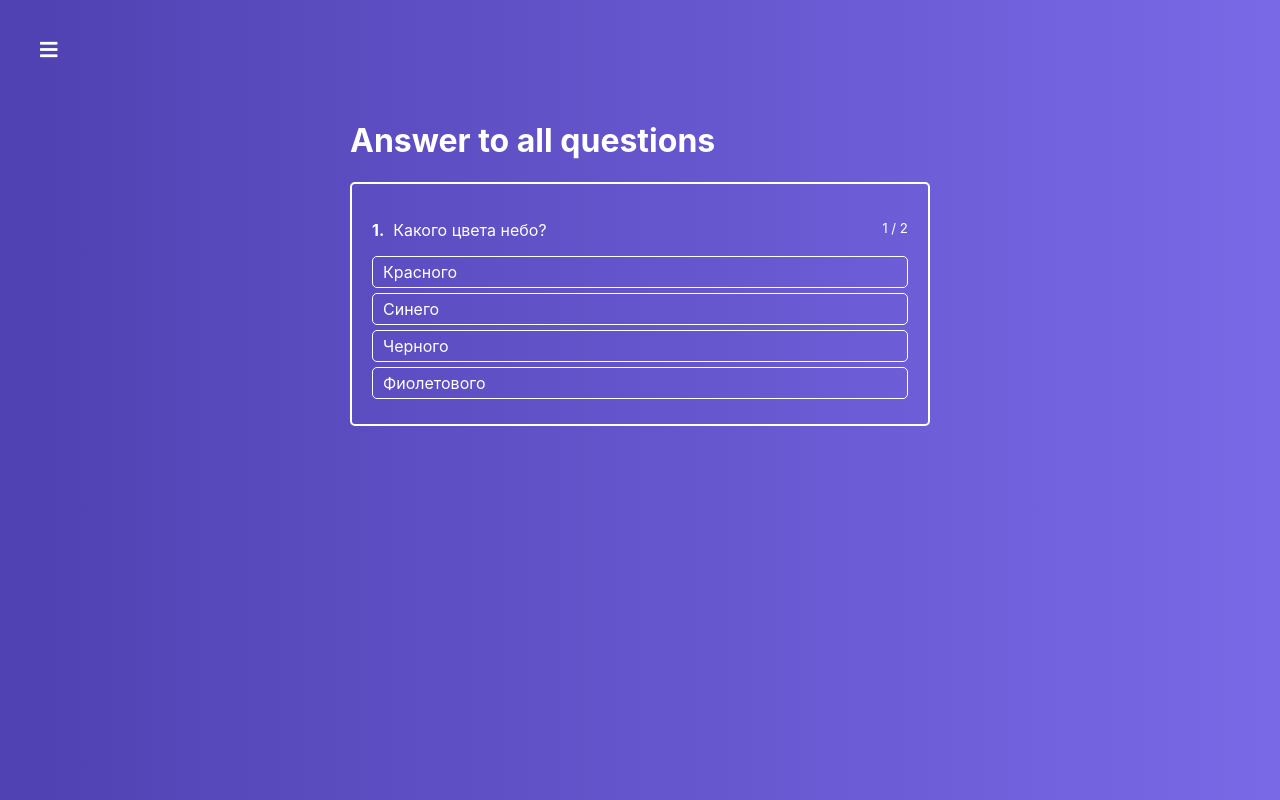
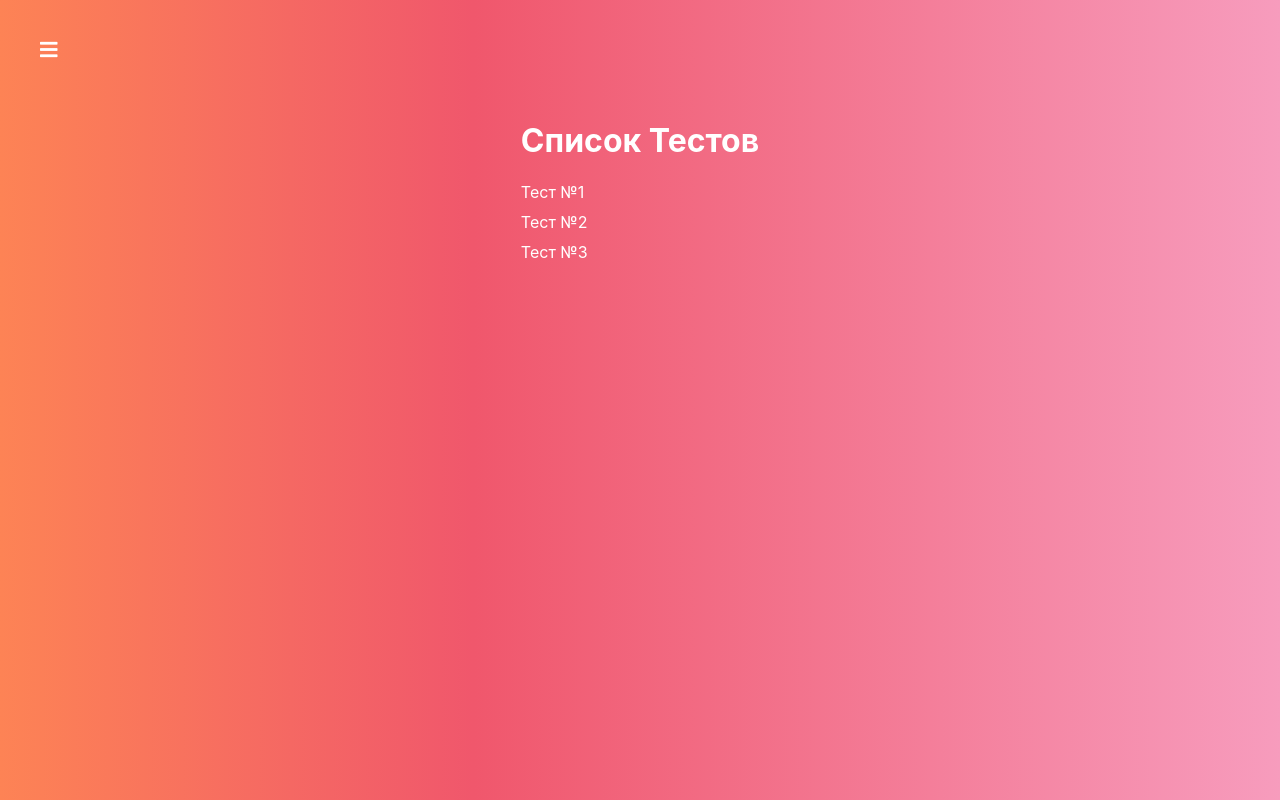
Before and after one commit to vladEDT/quiz-app, a React app: page / in a window 1280 px wide. Built offline with nearby package versions, Linux system fonts and the light colour scheme.

Commit message:
added routing

```diff
--- a/package.json
+++ b/package.json
@@ -55,6 +55,7 @@
     "react-dev-utils": "^11.0.3",
     "react-dom": "^17.0.1",
     "react-refresh": "^0.8.3",
+    "react-router-dom": "^5.2.0",
     "resolve": "1.18.1",
     "resolve-url-loader": "^3.1.2",
     "sass-loader": "^10.0.5",
--- a/src/App.js
+++ b/src/App.js
@@ -1,12 +1,21 @@
-import {Component} from 'react'
-import Layout from './hoc/Layout/Layout'
-import Quiz from './containers/Quiz/Quiz'
+import {Component} from "react"
+import Layout from "./hoc/Layout/Layout"
+import Quiz from "./containers/Quiz/Quiz"
+import {Route, Switch} from "react-router"
+import QuizList from "./containers/QuizList/QuizList"
+import Auth from "./containers/Auth/Auth"
+import QuizCreator from "./containers/QuizCreator/QuizCreator"
 
 class App extends Component {
   render() {
     return (
       <Layout>
-        <Quiz />
+        <Switch>
+          <Route path="/auth" component={Auth} />
+          <Route path="/quiz-creator" component={QuizCreator} />
+          <Route path="/quiz/:id" component={Quiz} />
+          <Route path="/" component={QuizList} />
+        </Switch>
       </Layout>
     )
   }
--- a/src/components/FinishedQuiz/FinishedQuiz.js
+++ b/src/components/FinishedQuiz/FinishedQuiz.js
@@ -1,9 +1,10 @@
-import classes from './FinishedQuiz.module.scss'
-import Button from '../UI/Button/Button'
+import classes from "./FinishedQuiz.module.scss"
+import Button from "../UI/Button/Button"
+import {Link} from "react-router-dom"
 
 const FinishedQuiz = (props) => {
   const successCount = Object.keys(props.result).reduce((total, key) => {
-    if (props.result[key] === 'success') {
+    if (props.result[key] === "success") {
       total++
     }
 
@@ -14,8 +15,8 @@
       <ul>
         {props.quiz.map((quizItem, index) => {
           const cls = [
-            'fa',
-            props.result[quizItem.id] === 'failure' ? 'fa-times' : 'fa-check',
+            "fa",
+            props.result[quizItem.id] === "failure" ? "fa-times" : "fa-check",
             classes[props.result[quizItem.id]],
           ]
 
@@ -23,7 +24,7 @@
             <li key={index}>
               <strong>{index + 1}.</strong> &nbsp;
               {quizItem.question}
-              <i className={cls.join(' ')} />
+              <i className={cls.join(" ")} />
             </li>
           )
         })}
@@ -37,7 +38,9 @@
           Повторить
         </Button>
 
-        <Button type="success">Перейти в список тестов</Button>
+        <Link to="/">
+          <Button type="success">Перейти в список тестов</Button>
+        </Link>
       </div>
     </div>
   )
--- a/src/components/Nav/Drawer/Drawer.js
+++ b/src/components/Nav/Drawer/Drawer.js
@@ -1,15 +1,26 @@
-import React, {Component} from 'react'
-import Backdrop from '../../UI/Backdrop/Backdrop'
-import classes from './Drawer.module.scss'
+import React, {Component} from "react"
+import {NavLink} from "react-router-dom"
+import Backdrop from "../../UI/Backdrop/Backdrop"
+import classes from "./Drawer.module.scss"
 
-const links = [1, 2, 3]
+const links = [
+  {to: "/", label: "Список", exact: true},
+  {to: "/auth", label: "Авторизация", exact: false},
+  {to: "/quiz-creator", label: "Создать тест", exact: false},
+]
 
 class Drawer extends Component {
+  handleClick = () => {
+    this.props.onClose()
+  }
+
   renderLinks() {
     return links.map((link, index) => {
       return (
         <li key={index}>
-          <a href="#s">link: {link}</a>
+          <NavLink to={link.to} exact={link.exact} onClick={this.handleClick}>
+            {link.label}
+          </NavLink>
         </li>
       )
     })
@@ -24,7 +35,7 @@
 
     return (
       <React.Fragment>
-        <nav className={cls.join(' ')}>
+        <nav className={cls.join(" ")}>
           <ul>{this.renderLinks()}</ul>
         </nav>
         {this.props.isOpen ? <Backdrop onClick={this.props.onClose} /> : null}
--- /dev/null
+++ b/src/containers/Auth/Auth.js
@@ -0,0 +1,9 @@
+import {Component} from "react"
+
+class Auth extends Component {
+  render() {
+    return <h1>Auth</h1>
+  }
+}
+
+export default Auth
--- /dev/null
+++ b/src/containers/QuizCreator/QuizCreator.js
@@ -0,0 +1,9 @@
+import {Component} from "react"
+
+class QuizCreator extends Component {
+  render() {
+    return <h1>QuizCreator</h1>
+  }
+}
+
+export default QuizCreator
--- /dev/null
+++ b/src/containers/QuizList/QuizList.js
@@ -0,0 +1,29 @@
+import {Component} from "react"
+import {NavLink} from "react-router-dom"
+import classes from "./QuizList.module.scss"
+
+class QuizList extends Component {
+  renderQuizes = () => {
+    return [1, 2, 3].map((quiz, index) => {
+      return (
+        <li key={index}>
+          <NavLink to={"/quiz/" + quiz}>Тест №{quiz}</NavLink>
+        </li>
+      )
+    })
+  }
+
+  render() {
+    return (
+      <div className={classes.QuizList}>
+        <div>
+          <h1>Список Тестов</h1>
+
+          <ul>{this.renderQuizes()}</ul>
+        </div>
+      </div>
+    )
+  }
+}
+
+export default QuizList
--- /dev/null
+++ b/src/containers/QuizList/QuizList.module.scss
@@ -0,0 +1,31 @@
+.QuizList {
+  display: flex;
+  justify-content: center;
+  padding-top: 100px;
+  flex-grow: 1;
+  width: 100%;
+  background: linear-gradient(90deg, #fd8355 0%, #f0576c 37%, #f79cbd 100%);
+
+  h1 {
+    color: #fff;
+  }
+
+  ul {
+    list-style: none;
+    margin: 0;
+    padding: 0;
+
+    li {
+      margin-bottom: 10px;
+
+      a {
+        text-decoration: none;
+        color: #fff;
+
+        &:hover {
+          color: #363f54;
+        }
+      }
+    }
+  }
+}
--- a/src/index.js
+++ b/src/index.js
@@ -1,15 +1,17 @@
-import React from 'react'
-import ReactDOM from 'react-dom'
-import './index.scss'
-import App from './App'
-import reportWebVitals from './reportWebVitals'
+import React from "react"
+import ReactDOM from "react-dom"
+import "./index.scss"
+import App from "./App"
+import reportWebVitals from "./reportWebVitals"
+import {BrowserRouter} from "react-router-dom"
 
-ReactDOM.render(
-  <React.StrictMode>
+const app = (
+  <BrowserRouter>
     <App />
-  </React.StrictMode>,
-  document.getElementById('root')
+  </BrowserRouter>
 )
+
+ReactDOM.render(app, document.getElementById("root"))
 
 // If you want to start measuring performance in your app, pass a function
 // to log results (for example: reportWebVitals(console.log))
```
Also changed, not shown: 1 other file (tests, documents, lock files or other folders).
